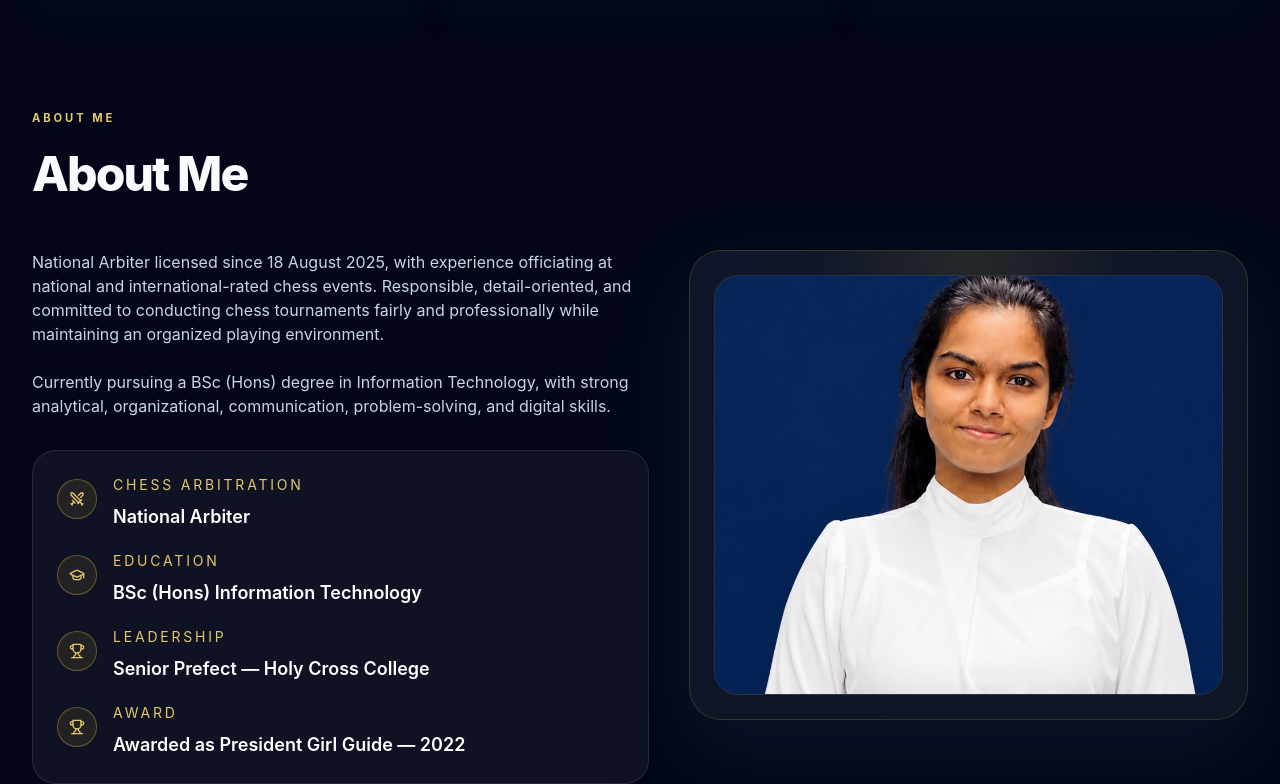
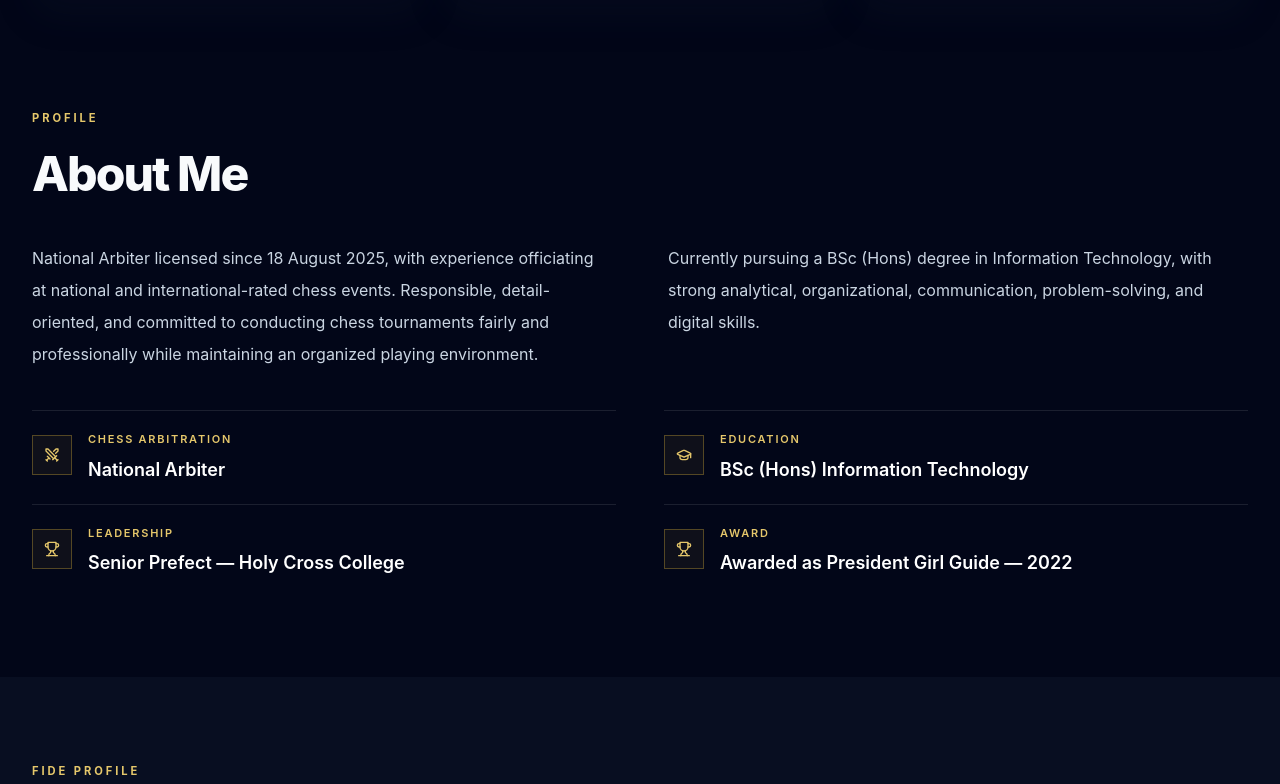
Before and after one commit to LihiniAthukorala/Portfolio, a React (Vite) app: page / in a window 1280 px wide. Shown: the part 917-1701 px from the top of the page. Built offline with nearby package versions, Linux system fonts and the light colour scheme.

Commit message:
Update section titles and improve layout in About Me section

```diff
--- a/src/App.tsx
+++ b/src/App.tsx
@@ -284,14 +284,13 @@ function App() {
           </div>
         </section>
 
-        <section id="about" className="mx-auto max-w-7xl px-4 py-20 sm:px-6 lg:px-8">
-          <div className="mb-10">
-            <span className="section-kicker">About Me</span>
+        <section id="about" className="mx-auto max-w-7xl px-4 py-16 sm:px-6 sm:py-20 lg:px-8">
+          <div className="mb-8">
+            <span className="section-kicker">Profile</span>
             <h3 className="section-title">About Me</h3>
           </div>
 
-          <div className="grid gap-10 lg:grid-cols-[1.05fr_0.95fr]">
-            <div className="space-y-6 text-slate-300">
+          <div className="grid gap-6 text-base leading-8 text-slate-300 lg:grid-cols-2 lg:gap-14">
             <p>
               National Arbiter licensed since 18 August 2025, with experience officiating at national and international-rated chess events.
               Responsible, detail-oriented, and committed to conducting chess tournaments fairly and professionally while maintaining an organized playing environment.
@@ -299,61 +298,46 @@ function App() {
             <p>
               Currently pursuing a BSc (Hons) degree in Information Technology, with strong analytical, organizational, communication, problem-solving, and digital skills.
             </p>
+          </div>
 
-              <div className="mt-8 space-y-5 rounded-3xl border border-white/10 bg-white/5 p-6">
-                <div className="flex items-start gap-4">
-                  <div className="mt-1 flex h-10 w-10 items-center justify-center rounded-full border border-[#D4AF37]/40 bg-[#D4AF37]/10 text-[#E5C76B]">
+          <div className="mt-10 grid gap-x-12 sm:grid-cols-2">
+            <div className="flex items-start gap-4 border-t border-white/10 py-5">
+              <div className="mt-1 flex h-10 w-10 shrink-0 items-center justify-center border border-[#D4AF37]/35 bg-[#D4AF37]/[0.06] text-[#E5C76B]">
                 <Swords className="h-4 w-4" />
               </div>
               <div>
-                    <p className="text-sm uppercase tracking-[0.2em] text-[#E5C76B]">Chess Arbitration</p>
+                <p className="text-[11px] font-semibold uppercase tracking-[0.16em] text-[#E5C76B]">Chess Arbitration</p>
                 <p className="mt-2 text-lg font-semibold text-white">National Arbiter</p>
               </div>
             </div>
 
-                <div className="flex items-start gap-4">
-                  <div className="mt-1 flex h-10 w-10 items-center justify-center rounded-full border border-[#D4AF37]/40 bg-[#D4AF37]/10 text-[#E5C76B]">
+            <div className="flex items-start gap-4 border-t border-white/10 py-5">
+              <div className="mt-1 flex h-10 w-10 shrink-0 items-center justify-center border border-[#D4AF37]/35 bg-[#D4AF37]/[0.06] text-[#E5C76B]">
                 <GraduationCap className="h-4 w-4" />
               </div>
               <div>
-                    <p className="text-sm uppercase tracking-[0.2em] text-[#E5C76B]">Education</p>
+                <p className="text-[11px] font-semibold uppercase tracking-[0.16em] text-[#E5C76B]">Education</p>
                 <p className="mt-2 text-lg font-semibold text-white">BSc (Hons) Information Technology</p>
               </div>
             </div>
 
-                <div className="flex items-start gap-4">
-                  <div className="mt-1 flex h-10 w-10 items-center justify-center rounded-full border border-[#D4AF37]/40 bg-[#D4AF37]/10 text-[#E5C76B]">
+            <div className="flex items-start gap-4 border-t border-white/10 py-5">
+              <div className="mt-1 flex h-10 w-10 shrink-0 items-center justify-center border border-[#D4AF37]/35 bg-[#D4AF37]/[0.06] text-[#E5C76B]">
                 <Trophy className="h-4 w-4" />
               </div>
               <div>
-                    <p className="text-sm uppercase tracking-[0.2em] text-[#E5C76B]">Leadership</p>
+                <p className="text-[11px] font-semibold uppercase tracking-[0.16em] text-[#E5C76B]">Leadership</p>
                 <p className="mt-2 text-lg font-semibold text-white">Senior Prefect — Holy Cross College</p>
               </div>
             </div>
 
-                <div className="flex items-start gap-4">
-                  <div className="mt-1 flex h-10 w-10 items-center justify-center rounded-full border border-[#D4AF37]/40 bg-[#D4AF37]/10 text-[#E5C76B]">
+            <div className="flex items-start gap-4 border-t border-white/10 py-5">
+              <div className="mt-1 flex h-10 w-10 shrink-0 items-center justify-center border border-[#D4AF37]/35 bg-[#D4AF37]/[0.06] text-[#E5C76B]">
                 <Trophy className="h-4 w-4" />
               </div>
               <div>
-                    <p className="text-sm uppercase tracking-[0.2em] text-[#E5C76B]">Award</p>
+                <p className="text-[11px] font-semibold uppercase tracking-[0.16em] text-[#E5C76B]">Award</p>
                 <p className="mt-2 text-lg font-semibold text-white">Awarded as President Girl Guide — 2022</p>
-                  </div>
-                </div>
-              </div>
-            </div>
-
-            <div className="relative">
-              <div className="relative overflow-hidden rounded-[2rem] border border-[#D4AF37]/20 bg-[linear-gradient(135deg,_rgba(15,23,42,0.95),_rgba(17,24,39,0.9))] p-6 shadow-[0_30px_80px_rgba(15,23,42,0.9)]">
-                <div className="absolute inset-0 bg-[radial-gradient(circle_at_top,_rgba(212,175,55,0.12),_transparent_30%)]" />
-                <div className="relative flex h-[420px] items-center justify-center overflow-hidden rounded-[1.5rem] border border-white/10 bg-[linear-gradient(135deg,_rgba(148,163,184,0.06),_rgba(15,23,42,0.92))]">
-                  <div className="absolute inset-0 bg-[linear-gradient(rgba(148,163,184,0.08)_1px,transparent_1px),linear-gradient(90deg,rgba(148,163,184,0.08)_1px,transparent_1px)] bg-[size:28px_28px]" />
-                  <img
-                    src={portraitImage}
-                    alt="Portrait of Lihini Athukorala"
-                    className="relative h-full w-full object-cover object-center"
-                  />
-                </div>
               </div>
             </div>
           </div>
```
Also changed, not shown: 1 other file (tests, documents, lock files or other folders). Lines whose indentation alone changed are shown as unchanged.
